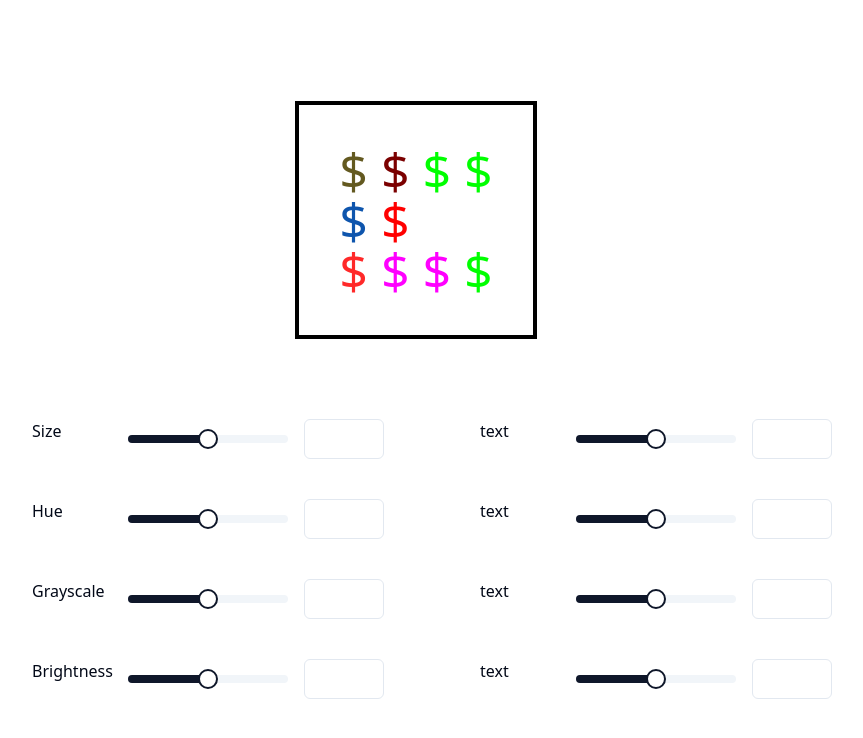
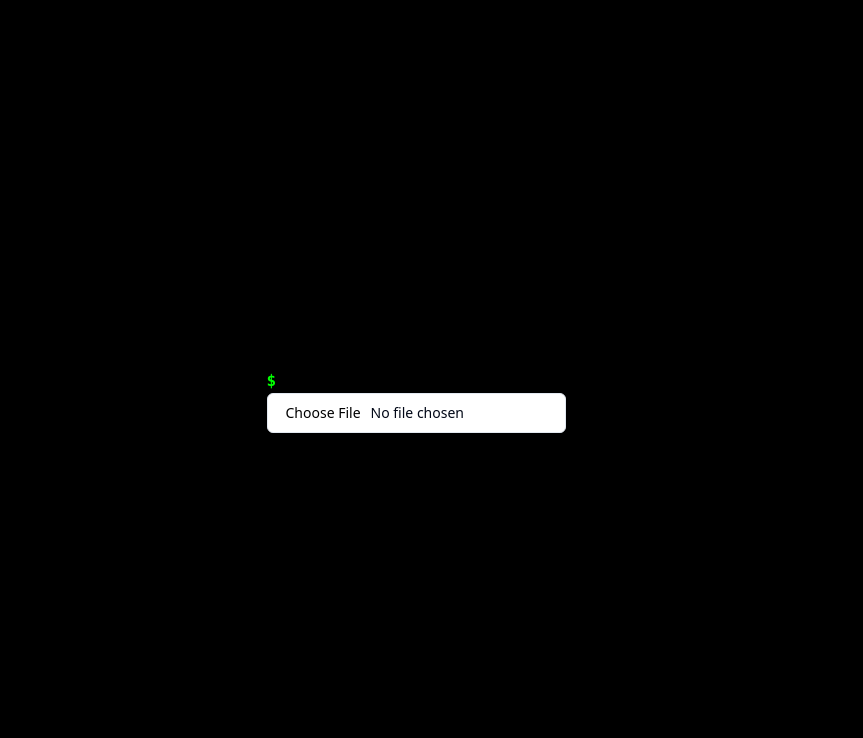
Before and after one commit to ShrewdLuni/Ascii-Frontend, a React (Vite) app: page / in a window 1280 px wide. Shown: the top 738 px of the page, without its empty margins (224-1087 px from the left). Built offline with nearby package versions, Linux system fonts and the light colour scheme.

Commit message:
feat: chage display and settings

```diff
--- a/package.json
+++ b/package.json
@@ -13,6 +13,7 @@
     "@radix-ui/react-slider": "^1.1.2",
     "@radix-ui/react-slot": "^1.0.2",
     "@uploadthing/react": "^6.4.1",
+    "axios": "^1.6.8",
     "class-variance-authority": "^0.7.0",
     "clsx": "^2.1.0",
     "lucide-react": "^0.363.0",
--- a/src/App.tsx
+++ b/src/App.tsx
@@ -1,28 +1,31 @@
+import { useState } from "react"
 import { Display } from "./components/Display"
 import { Settings } from "./components/Settings"
+import axios from "axios"
+import { Input } from "./components/ui/input"
 
 function App() {
 
-  const text = [
-  {Ascii : "$", Color:{R:99,G:89, B:32}},
-  {Ascii : "$", Color:{R:123,G:0, B:0}},
-  {Ascii : "$", Color:{R:0,G:255, B:0}},
-  {Ascii : "$", Color:{R:0,G:255, B:0}},
-  {Ascii : "\n", Color:{R:0,G:255, B:145}},
-  {Ascii : "$", Color:{R:14,G:85, B:173}},
-  {Ascii : "$", Color:{R:255,G:0, B:0}},
-  {Ascii : "\n", Color:{R:0,G:255, B:123}},
-  {Ascii : "$", Color:{R:255,G:41, B:41}},
-  {Ascii : "$", Color:{R:255,G:0, B:255}},
-  {Ascii : "$", Color:{R:255,G:0, B:255}},
+  let old = [
   {Ascii : "$", Color:{R:0,G:255, B:0}},]
 
 
+  const [text,setText] = useState<{Ascii: string;Color: {R: number;G: number;B: number;};}[]>()
+
+  function handleApi(event : React.ChangeEvent<HTMLInputElement>) {
+    const formData = new FormData()
+    let image = event.target!.files![0];
+    formData.append("image", image)
+    console.log(formData)
+    axios.post("http://localhost:3001/test",formData).then((res) => setText(res["data"]))
+  }
 
   return (
-    <div className="flex flex-col items-center justify-center h-screen bg-white">
-      <Display data={text}/>
-      <Settings/>
+    <div className="flex bg-black h-screen w-screen items-center justify-center overflow-hidden">
+      <div className="flex flex-col justify-center">
+        <Display data={text == undefined ? old : text}/>
+        <Input className="" type="file" name="file" onChange={(e) => handleApi(e)}/>
+      </div>
     </div>
   )
 }
--- a/src/components/Display.tsx
+++ b/src/components/Display.tsx
@@ -1,17 +1,16 @@
 
 interface DisplayProps {
-  data : {Ascii : string, Color : {R : number,G : number, B : number}}[]
+  data : {Ascii : string, Color : {R : number,G : number, B : number}}[] | undefined
 }
 
 export const Display = ({data} : DisplayProps) => {
-  return (
-    <div className="border-solid border-4 border-black p-10">
-      <p className="m-0 leading-[1]">
-        {data.map(item => {
-            return  <span className="text-[50px] leading-none m-0" style={{color: `rgb(${item.Color.R},${item.Color.G},${item.Color.B})`}}>{item.Ascii} {item.Ascii == "\n" && <br/>}</span>
-          }
-        )}
-      </p>
-    </div>
+  let size = 1;
+
+  return data != undefined && (
+    <p className={`text-[${size}px] leading-[${size*1.5}px]`}>
+      {data.map((item,i) => {
+        return  <span key={i} className="font-mono font-bold" style={{color: `rgb(${item.Color.R},${item.Color.G},${item.Color.B})`} }>{item.Ascii != "enter" ? item.Ascii : ""} {item.Ascii == "enter" && <br/>}</span>
+      })}
+    </p>
   )
 }
--- a/src/components/Settings.tsx
+++ b/src/components/Settings.tsx
@@ -2,20 +2,14 @@ import { Option } from "./Option"
 
 export const Settings = () => {
   return (
-    <div className="mt-[10vh] w-screen">
+    <div className="mt-[10vh]">
       <div className="flex flex-row gap-x-32 justify-center">
-        <div className="flex flex-col gap-y-10 w-[40vh]">
+        <div className="flex flex-col gap-y-10 w-[50%]">
           <Option text="Size"/>
           <Option text="Hue"/>
           <Option text="Grayscale"/>
           <Option text="Brightness"/>
         </div>
-        <div className="flex flex-col gap-y-10 w-[40vh]">
-          <Option text="text"/>
-          <Option text="text"/>
-          <Option text="text"/>
-          <Option text="text"/>
-        </div>
       </div>
     </div>
   )
```
Also changed, not shown: 1 other file (tests, documents, lock files or other folders).
